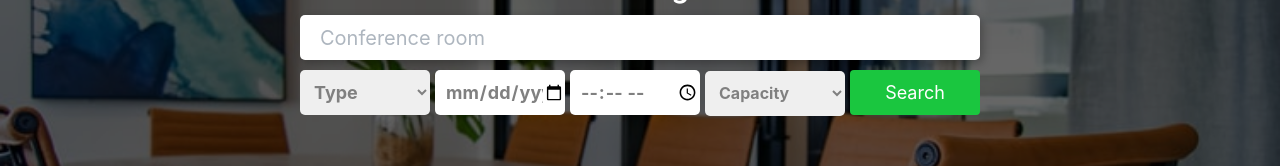
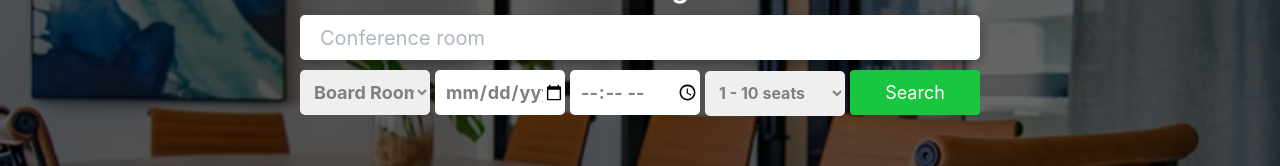
Before and after one commit to Jelhill/BookAndMeet, a React (Create React App) app in the folder client/: page / in a window 1280 px wide. Shown: the part 287-453 px from the top of the page. Built offline with nearby package versions, Linux system fonts and the light colour scheme.

Commit message:
total update

```diff
--- a/client/src/App.css
+++ b/client/src/App.css
@@ -2382,11 +2382,11 @@ margin:10px;
   width:245px;
   height: 133px;
 }
-.checkbox{
+/* .checkbox{
   width:20px;
   height:20px;
   margin:5px;
-}
+} */
 .addRoomButton{
   width:80px;
   height:30px;
--- a/client/src/App.js
+++ b/client/src/App.js
@@ -6,9 +6,9 @@ import Search from './Components/HomePage/Search';
 import BookingForm from './Components/BookingPage/BookingForm';
 import { Fragment } from 'react';
 import UserProfilePage from './Components/ProfilePage/UserProfilePage';
-import Login from './Components/Modals/login';
-import SignUp from './Components/Modals/signup';
-import Logout from './Components/Modals/logout';
+import Login from './Components/Modals/Login';
+import SignUp from './Components/Modals/Signup';
+import Logout from './Components/Modals/Logout';
 import CompleteSignUp from "./Components/Modals/CompleteSignUp"
 import Error404 from "./Components/404"
 import imageLoader from "./Components/imageLoader"
--- a/client/src/Components/Header/LandingPageHeader.js
+++ b/client/src/Components/Header/LandingPageHeader.js
@@ -2,7 +2,7 @@ import React, { Component } from 'react'
 import {Link} from 'react-router-dom'
 import logo from "../../Images/meeting.png"
 import Login from "../Modals/Login";
-import SignUp from "../Modals/SignUp";
+import SignUp from "../Modals/Signup";
 import { connect } from "react-redux"
 import { showSignup, showSignIn} from "../../Actions/userActions"
 
@@ -36,8 +36,8 @@ class LandingPageHeader extends Component {
                 <i className="fa fa-bars" id="checkBtn" />
             </label>
           <div className="loginSignupWrapper" >
-            <Link id="login" to="" onClick={this.handleSignIn}>Login</Link>
-            <Link id="signup" to="" onClick={this.openSignUpModal}>Sign up</Link>
+            <Link id="login" to="#" onClick={this.handleSignIn}>Login</Link>
+            <Link id="signup" to="#" onClick={this.openSignUpModal}>Sign up</Link>
             <Login />
             <SignUp />
             </div>
--- a/client/src/Components/HomePage/Search.js
+++ b/client/src/Components/HomePage/Search.js
@@ -13,7 +13,6 @@ import ImageRoom2 from "../../Images/room2.jpg"
 import ImageRoom4 from "../../Images/room4.jpg"
 import Header from "../Header";
 import Footer2 from "../Footer2";
-import ItemsInRoom from '../RoomInformation/ItemsInRoom';
 
 
 
--- a/client/src/Components/LandingPage/Landing.js
+++ b/client/src/Components/LandingPage/Landing.js
@@ -32,8 +32,8 @@ class Landing extends Component {
               <h3>Search and book a meeting room</h3>
               <input type="text" placeholder="Conference room" id="search"></input><br/>
               <div className="flexDisplay">
-                <select name="" className="filterSelect" >
-                    <option value="" disabled selected hidden>Type</option>
+                <select defaultValue={"Type"} name="" className="filterSelect" >
+                    <option value="type" disabled>Type</option>
                     <option value="boardRoom">Board Room</option>
                     <option value="privateRoom">Private Room</option>
                     <option value="conferenceRoom">Conference</option>
@@ -41,8 +41,8 @@ class Landing extends Component {
                 </select>
                 <input type="date" className="filterSelect" id="datePicker"/>
                 <input type="time" className="filterSelect" id="timePicker"/>
-                <select name="" className="filterCapacity">
-                    <option value="" disabled selected hidden>Capacity</option>
+                <select defaultValue={"Capacity"} name="" className="filterCapacity">
+                    <option value="capacity" disabled>Capacity</option>
                     <option value="oneToTen">1 - 10 seats</option>
                     <option value="elevenToTwenty">11 - 50 seats</option>
                     <option value="fiftyOneToOneHundred">51 - 100 seats</option>
--- a/client/src/Components/Modals/login.js
+++ b/client/src/Components/Modals/login.js
@@ -83,7 +83,7 @@ class Login extends Component{
                        </form>
                        <p className="loginparagraph">Not yet registered <Link to="#"><span>Sign up</span></Link></p>
 
-                  </div>
+                      </div>
                       </div>
                   </div>
             </div>
--- a/client/src/Components/ProfilePage/UserProfilePage.js
+++ b/client/src/Components/ProfilePage/UserProfilePage.js
@@ -3,7 +3,7 @@ import Header from "../Header"
 import { Link } from "react-router-dom"
 import avatar from "../../Images/avatar.png"
 import Footer from '../Footer'
-import Logout from '../Modals/logout'
+import Logout from '../Modals/Logout'
 
 export default class UserProfilePage extends Component {
     state = {
```
